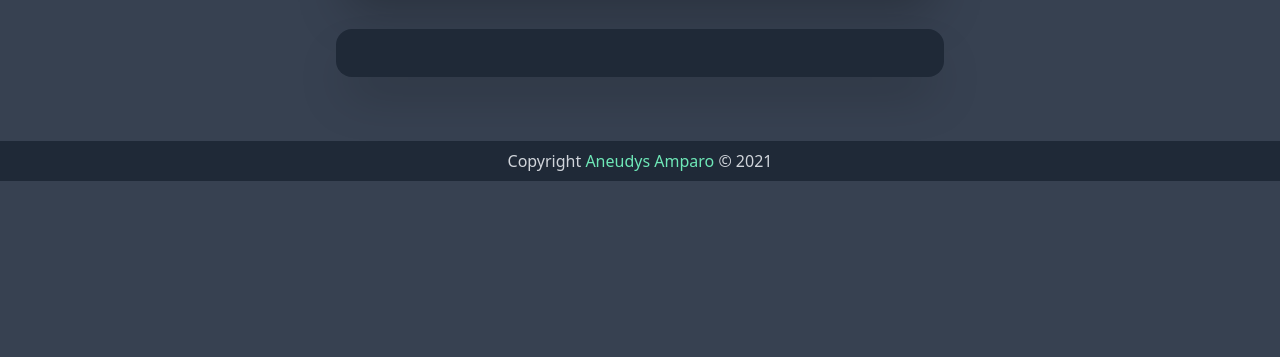
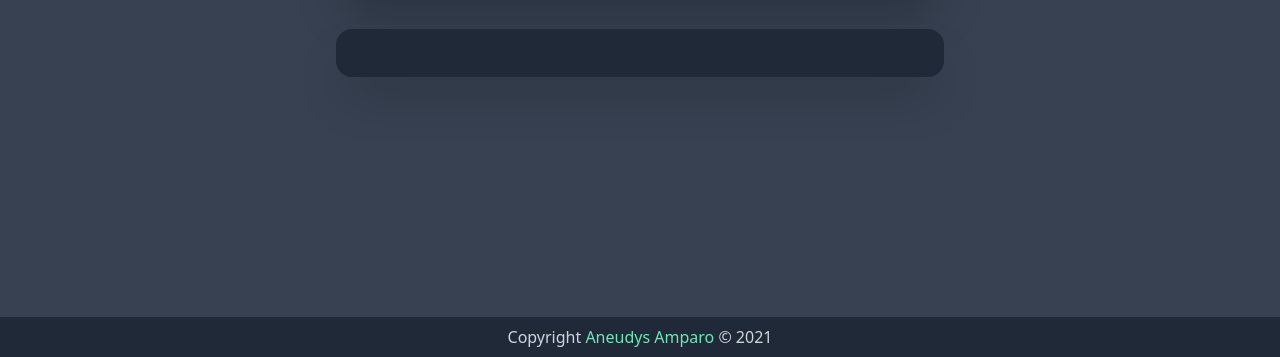
Before and after one commit to aneudysamparo/aa-links, a plain HTML site: page index.html in a window 1280 px wide. Shown: the part 443-800 px from the top of the page. Drawn offline with nearby package versions, Linux system fonts and the light colour scheme.

Commit message:
keep footer on bottom

```diff
--- a/index.html
+++ b/index.html
@@ -24,7 +24,7 @@
 
 </head>
 
-<body class="bg-gray-700 min-h-screen">
+<body class="bg-gray-700 min-h-screen flex flex-col h-screen justify-between">
     <main class="flex justify-center p-8">
         <div class="w-full md:w-3/5 lg:w-2/3 xl:w-1/2 2xl:w-2/5">
 
@@ -124,7 +124,7 @@
             </section>
         </div>
     </main>
-    <footer class="w-full bg-gray-800 p-2">
+    <footer class="w-full bg-gray-800 p-2 ">
         <div class="text-gray-300 text-center">
             <p>Copyright <a href="http://aneudysamparo.com" class="text-green-300 hover:text-green-600">Aneudys
                     Amparo</a> &copy; 2021</p>
```
